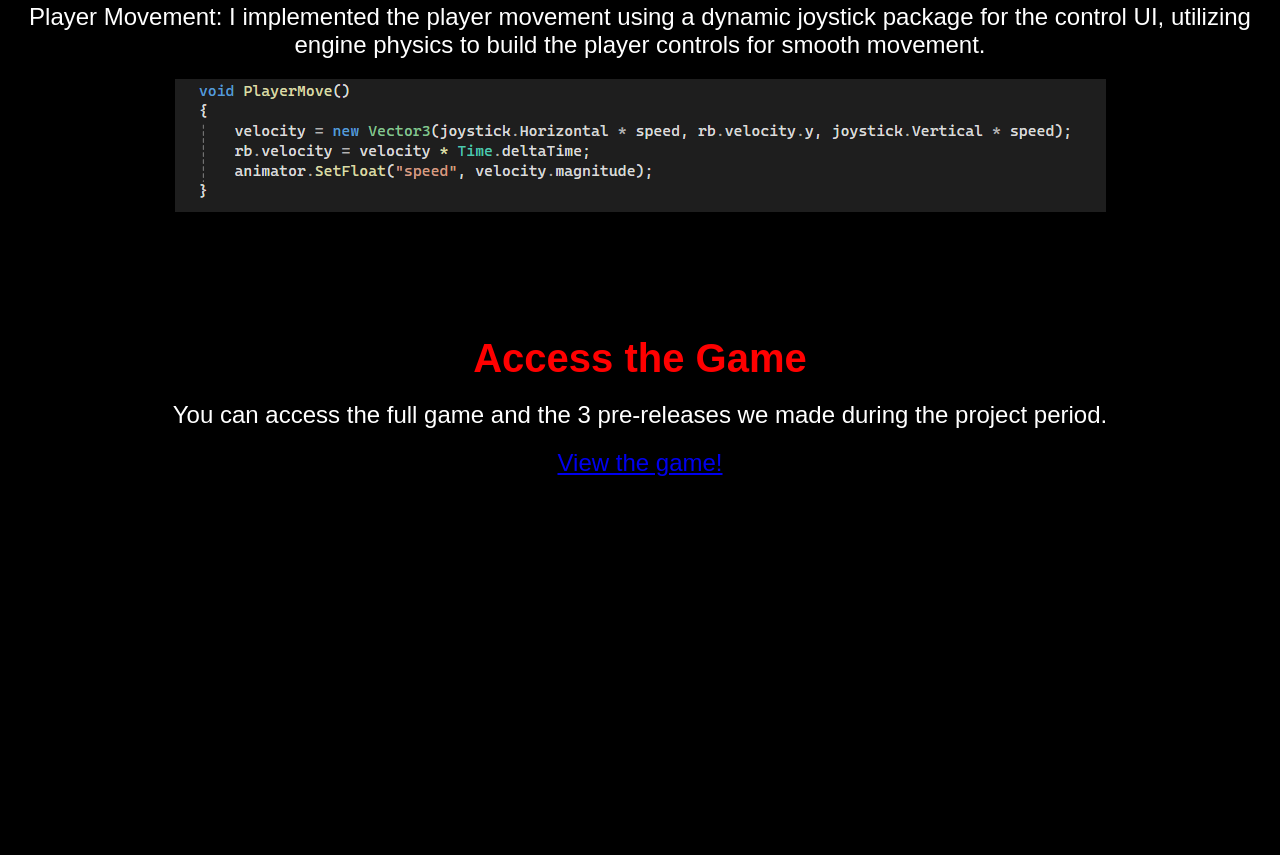
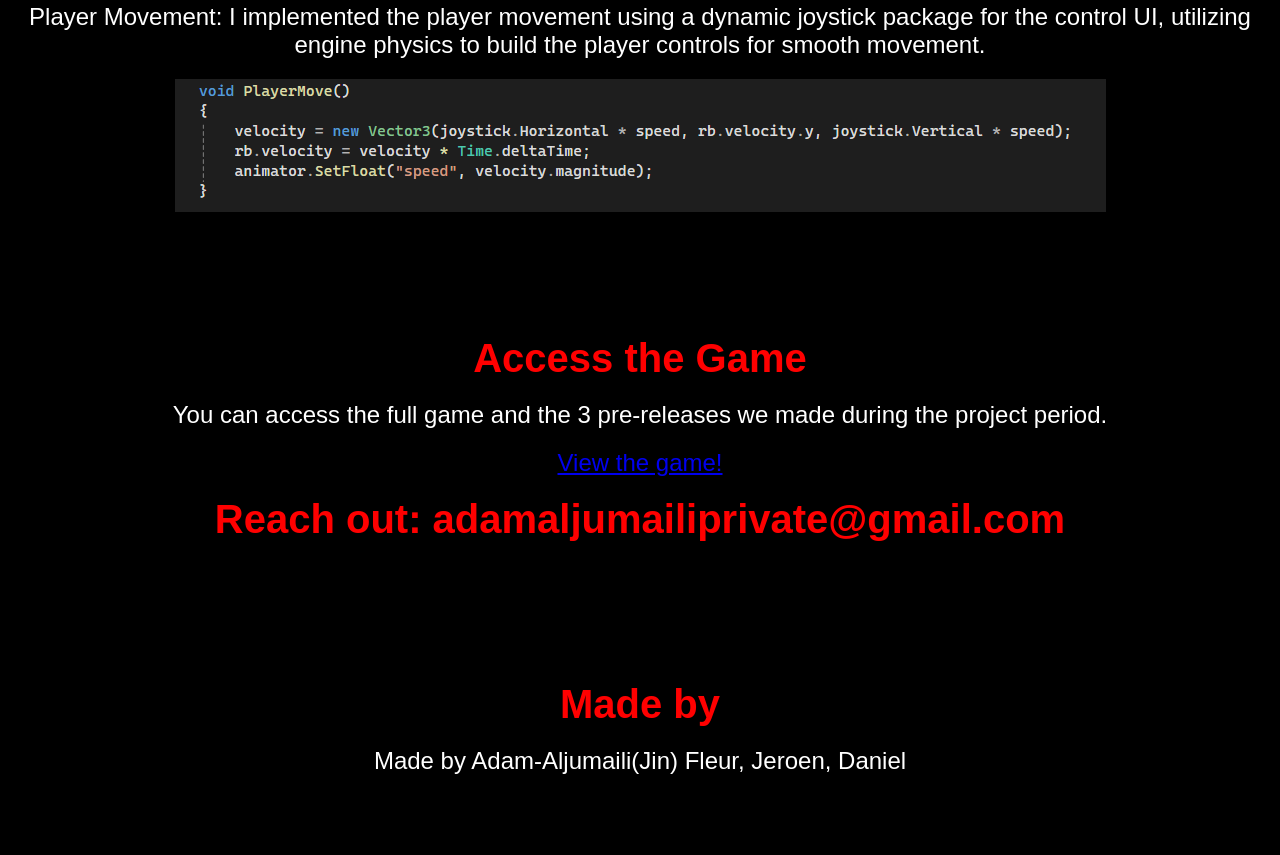
Before and after one commit to Jin-Aljumaili/Portfolio-Adam-Aljumaili, a plain HTML site: page ProjectZomboolean.html in a window 1280 px wide. Shown: the part 8404-9259 px from the top of the page. Before the commit the page ends 8961 px from the top, so only its background shows below. Drawn offline with Linux system fonts and the light colour scheme.

Commit message:
Created credits section

```diff
--- a/ProjectZomboolean.html
+++ b/ProjectZomboolean.html
@@ -100,6 +100,14 @@
             <h2>Access the Game</h2>
             <p>You can access the full game and the 3 pre-releases we made during the project period.</p>
             <p><a href="https://github.com/FleFra/MicroGame" target="_blank">View the game!</a></p>
+            <h2>Reach out: adamaljumailiprivate@gmail.com</h2>
+        </div>
+    </section>
+    <section id="Credits">
+        <div class="container">
+            <h2>Made by</h2>
+            <p> Made by Adam-Aljumaili(Jin) Fleur, Jeroen, Daniel </p>
+
         </div>
     </section>
     <!-- Footer -->
```
